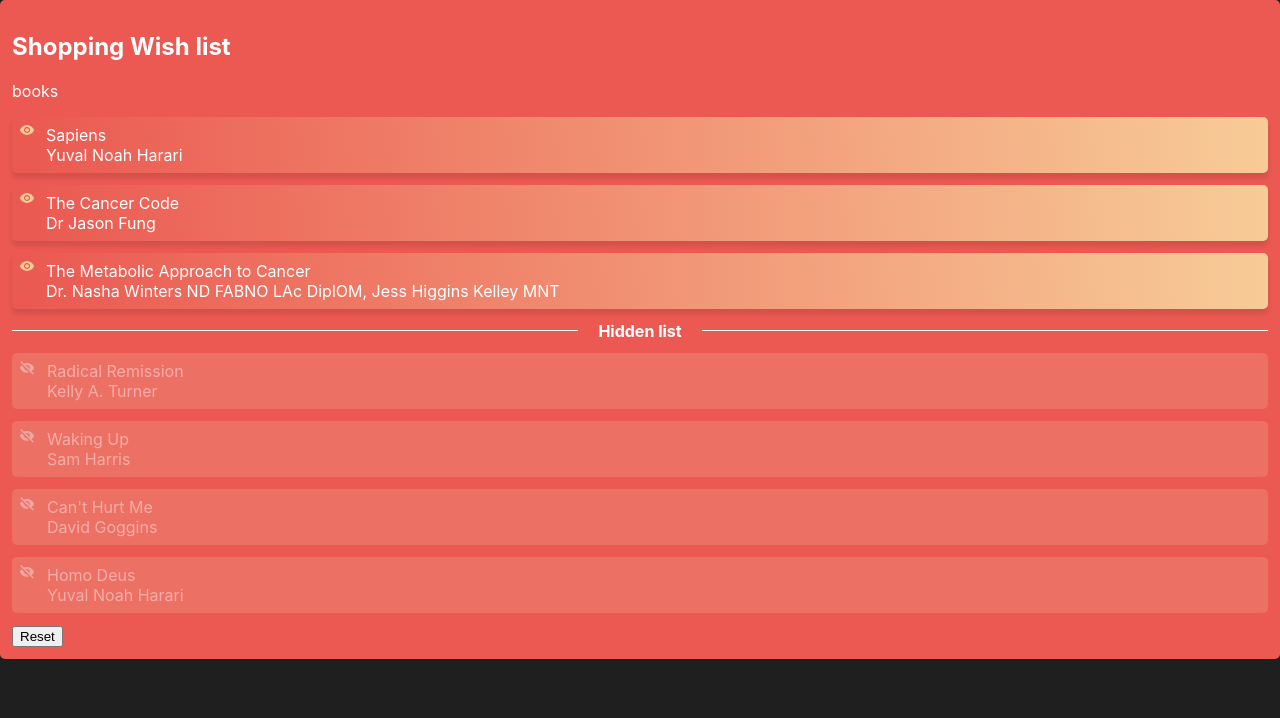
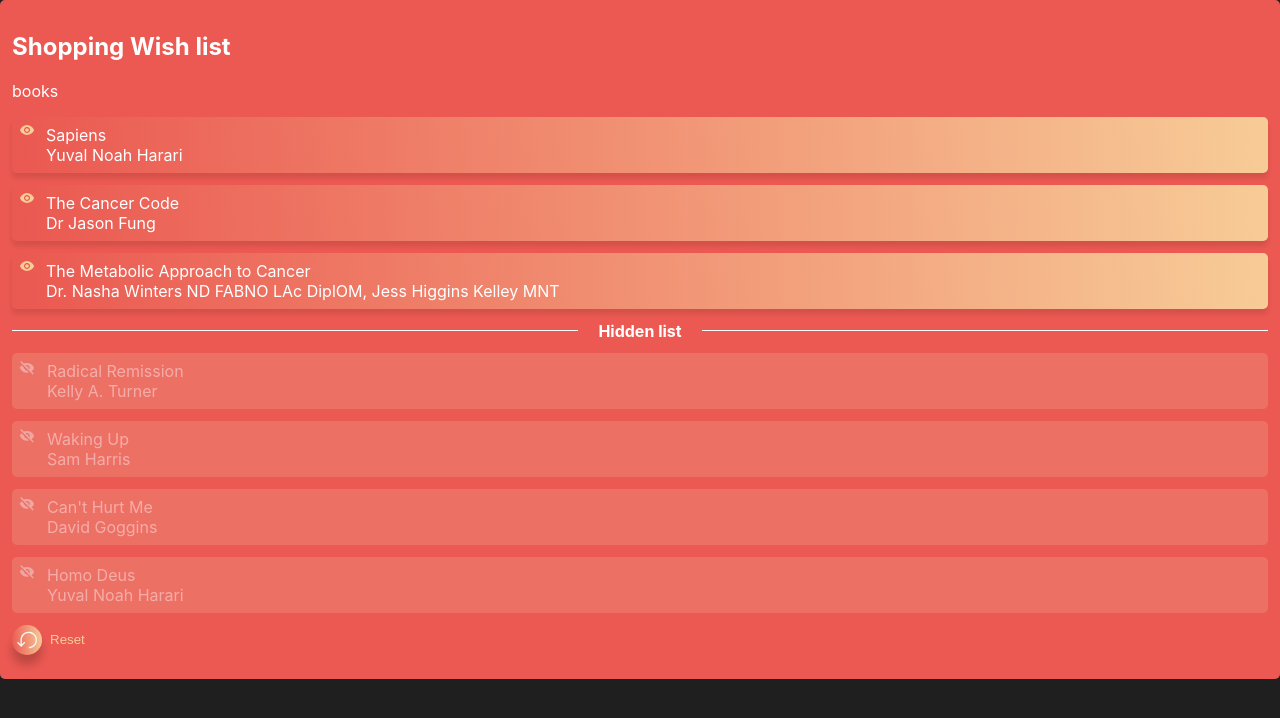
Before and after one commit to doc-E-brown/wishlist-react-typescript-coding-exercise, a React (Create React App) app: page / in a window 1280 px wide. Shown: the top 718 px of the page. Built offline with nearby package versions, Linux system fonts and the light colour scheme.

Commit message:
feat: style reset button

```diff
--- a/src/App.css
+++ b/src/App.css
@@ -10,7 +10,12 @@
   --space-3: 1rem;
   --space-4: 1.25rem;
   --box-shadow-1: 0px 5px 5px hsla(0 0% 0% / 0.1);
-  --box-shadow-2: 0px 10px 10px hsla(0 0% 0% / 0.1);
+  --box-shadow-2: 0px 10px 10px hsla(0 0% 0% / 0.2);
+  --gradient-primary-1: linear-gradient(
+    85deg,
+    var(--primary) 1%,
+    var(--primary-lighter) 100%
+  );
 }
 
 body {
--- a/src/ui/WishList/BookList/BookListItem/BookListItem.module.css
+++ b/src/ui/WishList/BookList/BookListItem/BookListItem.module.css
@@ -7,11 +7,7 @@
 }
 
 .bookListItem--visible {
-  background: linear-gradient(
-    85deg,
-    var(--primary) 1%,
-    var(--primary-lighter) 100%
-  );
+  background: var(--gradient-primary-1);
   box-shadow: var(--box-shadow-1);
 }
 
--- /dev/null
+++ b/src/ui/WishList/ResetButton/ResetButton.module.css
@@ -0,0 +1,25 @@
+.resetButton {
+  background: none;
+  color: var(--primary-lighter);
+  padding: 0;
+  border: 0;
+  display: flex;
+  align-items: center;
+  margin: var(--space-2) 0;
+}
+
+.resetIcon {
+  margin-right: var(--space-1);
+  background: var(--gradient-primary-1);
+  border-radius: 50%;
+  width: var(--space-4);
+  height: var(--space-4);
+  display: flex;
+  padding: 5px;
+  box-shadow: var(--box-shadow-2);
+}
+
+.resetIconArrow {
+  width: 100%;
+  height: 100%;
+}
--- /dev/null
+++ b/src/ui/WishList/ResetButton/index.tsx
@@ -0,0 +1,18 @@
+import resetSvg from "assets/reset.svg";
+import classNames from "classnames";
+import styles from "./ResetButton.module.css";
+
+export const ResetButton = ({
+  className,
+  ...buttonProps
+}: React.ComponentPropsWithoutRef<"button">) => (
+  <button
+    className={classNames([styles.resetButton, className])}
+    {...buttonProps}
+  >
+    <span className={styles.resetIcon}>
+      <img className={styles.resetIconArrow} src={resetSvg} alt="" />
+    </span>
+    Reset
+  </button>
+);
--- a/src/ui/WishList/index.tsx
+++ b/src/ui/WishList/index.tsx
@@ -5,6 +5,7 @@ import { Book, Books, Visibility } from "types";
 import { getBooksByVisibility, updateBookVisibility } from "./utils";
 import { BookList, BookListProps } from "./BookList";
 import { WishListHeader } from "./WishListHeader";
+import { ResetButton } from "./ResetButton";
 import styles from "./WishList.module.css";
 
 type WishListProps = {
@@ -94,7 +95,7 @@ export const WishList = ({
           onZoneDragOver={handleZoneDragOver}
         />
       </div>
-      <button onClick={resetBooks}>Reset</button>
+      <ResetButton onClick={resetBooks} />
     </section>
   );
 };
```
Also changed, not shown: src/assets/reset.svg (added).
